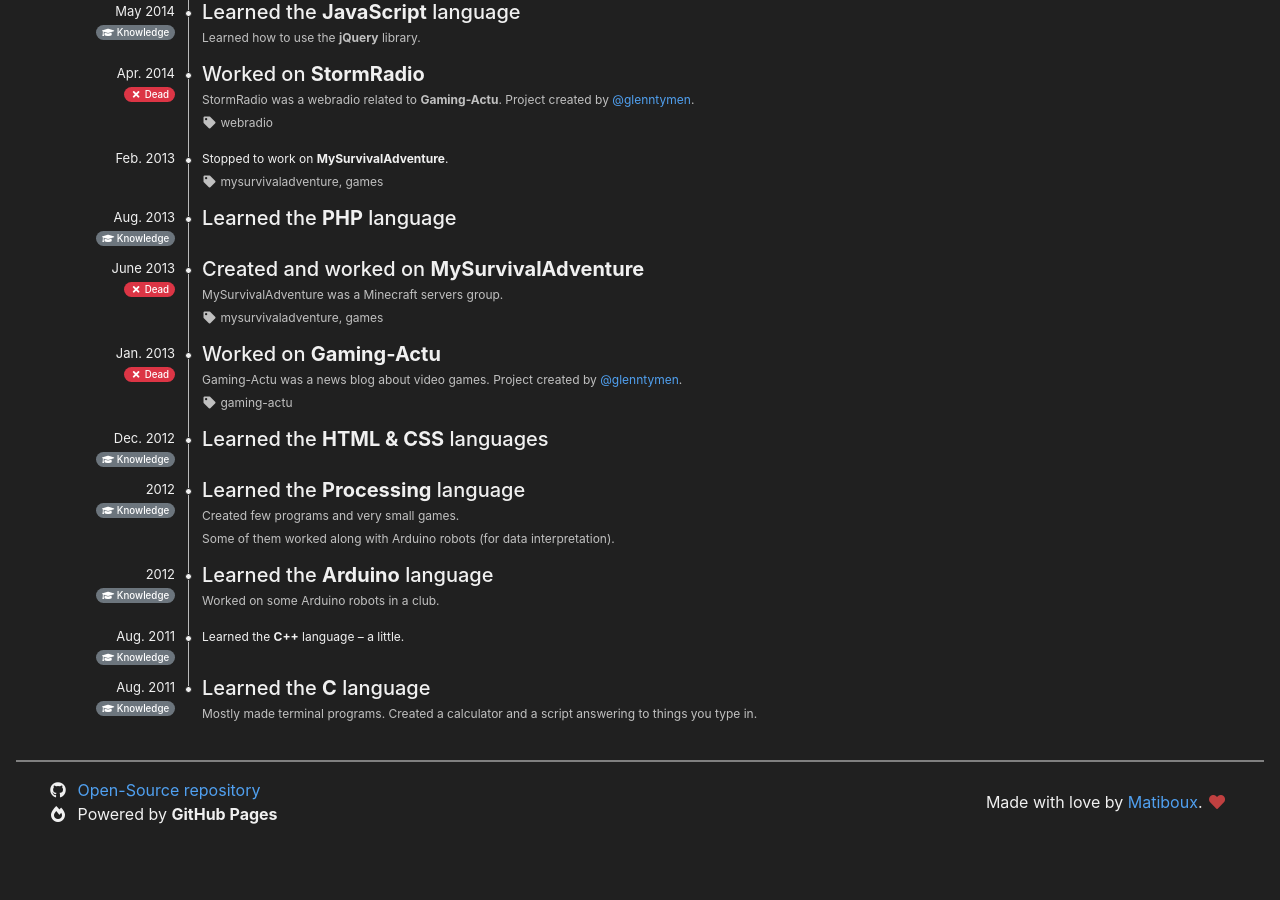
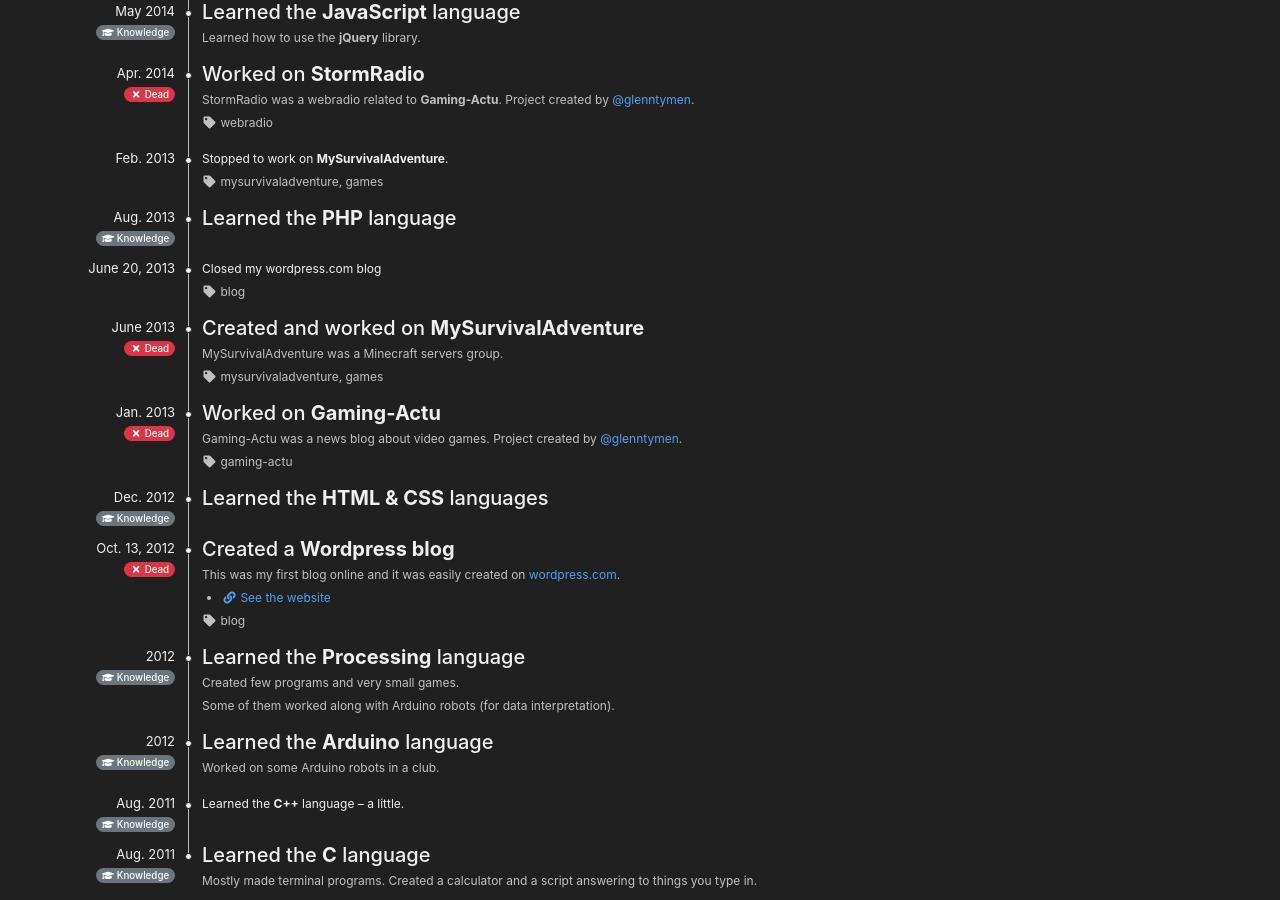
Before and after one commit to matiboux/matiboux.me, a Jekyll site: the page built from timeline.html, in a window 1280 px wide and 900 px high, scrolled down 7095 px. Built offline with Jekyll 4.4.1, drawn with Linux system fonts in a browser that asks for light colours; nearby versions of some CDN libraries; before the commit the page ends 7937 px from its top, so only the background shows below that.

Commit message:
Added info about my wordpress blog from 2012 in the timeline

```diff
--- a/_data/timeline.yml
+++ b/_data/timeline.yml
@@ -658,6 +658,10 @@
   date: Aug. 2013
   category: knowledge
 
+- description: Closed my wordpress.com blog
+  date: June 20, 2013
+  tags: blog
+
 - title: Created and worked on <b>MySurvivalAdventure</b>
   description: MySurvivalAdventure was a Minecraft servers group.
   date: June 2013
@@ -673,6 +677,15 @@
 - title: Learned the <b>HTML & CSS</b> languages
   date: Dec. 2012
   category: knowledge
+
+- title: Created a <b>Wordpress blog</b>
+  description: This was my first blog online and it was easily created on <a href="https://wordpress.com/">wordpress.com</a>.
+  links:
+  - title: <i class="fas fa-link fa-fw"></i> See the website
+    href: https://matiboux.wordpress.com/
+  date: Oct. 13, 2012
+  status: dead
+  tags: blog
 
 - title: Learned the <b>Processing</b> language
   description:
```
